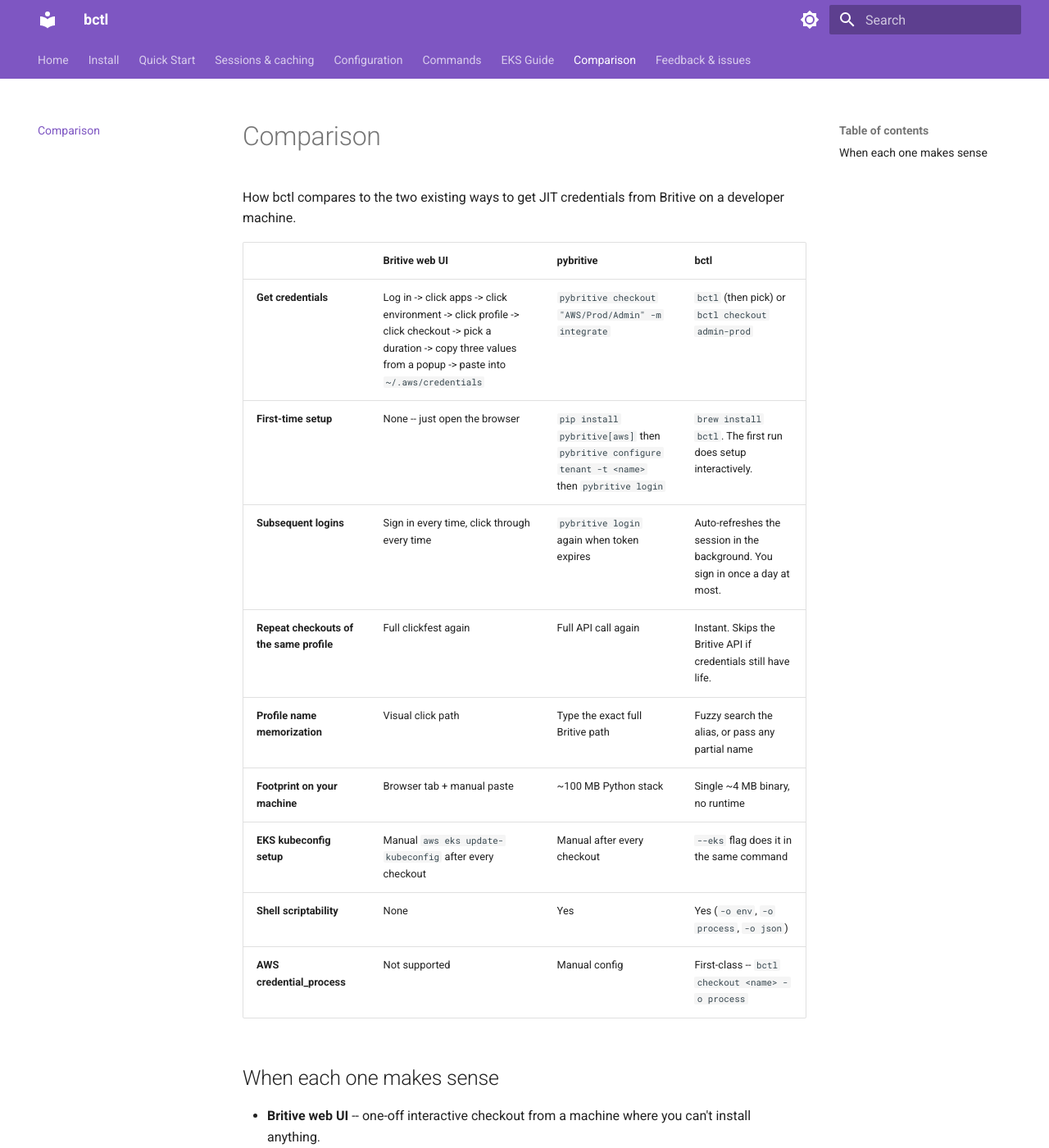
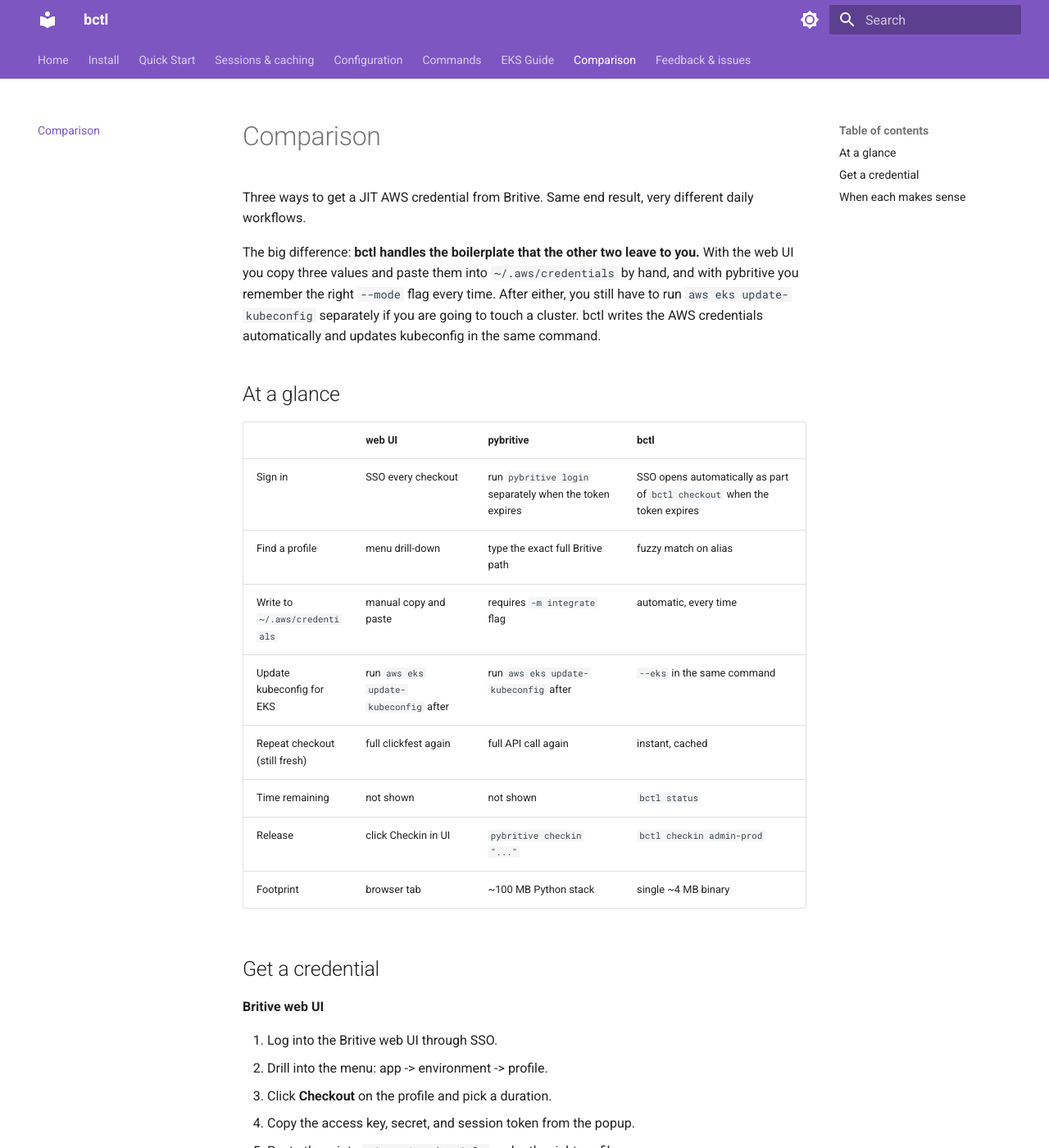
Before and after one commit to smichalabs/britivectl, an MkDocs documentation site: the page built from docs/docs/comparison.md, in a window 1280 px wide and 1400 px high. Shown: the whole window at 82% size. Built offline with MkDocs 1.6.1 and Material for MkDocs 9.7.7, drawn with Linux system fonts in a browser that asks for light colours; some of the changed text lies outside the part shown.

Commit message:
docs: replace misleading auto-refresh wording with truthful re-auth flow (#105)
Several pages described the Britive session JWT as auto-refreshing in
the background or silently. That is not what bctl does. Britive does
not issue refresh tokens, so a fresh JWT requires a fresh browser SSO.
What bctl actually does is detect the expiry and open the browser for
SSO automatically as part of the next command, instead of erroring and
asking the user to run bctl login separately.

Also rebuilds the comparison page so the table sits at the top, the
three workflow blocks read in parallel with end-to-end command
examples, and the abstractions bctl owns -- writing AWS credentials
and updating kubeconfig -- are called out explicitly.

````diff
--- a/docs/docs/comparison.md
+++ b/docs/docs/comparison.md
@@ -1,21 +1,101 @@
 # Comparison
 
-How bctl compares to the two existing ways to get JIT credentials from Britive on a developer machine.
+Three ways to get a JIT AWS credential from Britive. Same end result, very different daily workflows.
 
-|  | Britive web UI | pybritive | **bctl** |
+The big difference: **bctl handles the boilerplate that the other two leave to you.** With the web UI you copy three values and paste them into `~/.aws/credentials` by hand, and with pybritive you remember the right `--mode` flag every time. After either, you still have to run `aws eks update-kubeconfig` separately if you are going to touch a cluster. bctl writes the AWS credentials automatically and updates kubeconfig in the same command.
+
+## At a glance
+
+|  | web UI | pybritive | bctl |
 |---|---|---|---|
-| **Get credentials** | Log in -> click apps -> click environment -> click profile -> click checkout -> pick a duration -> copy three values from a popup -> paste into `~/.aws/credentials` | `pybritive checkout "AWS/Prod/Admin" -m integrate` | `bctl` (then pick) or `bctl checkout admin-prod` |
-| **First-time setup** | None -- just open the browser | `pip install pybritive[aws]` then `pybritive configure tenant -t <name>` then `pybritive login` | `brew install bctl`. The first run does setup interactively. |
-| **Subsequent logins** | Sign in every time, click through every time | `pybritive login` again when token expires | Auto-refreshes the session in the background. You sign in once a day at most. |
-| **Repeat checkouts of the same profile** | Full clickfest again | Full API call again | Instant. Skips the Britive API if credentials still have life. |
-| **Profile name memorization** | Visual click path | Type the exact full Britive path | Fuzzy search the alias, or pass any partial name |
-| **Footprint on your machine** | Browser tab + manual paste | ~100 MB Python stack | Single ~4 MB binary, no runtime |
-| **EKS kubeconfig setup** | Manual `aws eks update-kubeconfig` after every checkout | Manual after every checkout | `--eks` flag does it in the same command |
-| **Shell scriptability** | None | Yes | Yes (`-o env`, `-o process`, `-o json`) |
-| **AWS credential_process** | Not supported | Manual config | First-class -- `bctl checkout <name> -o process` |
+| Sign in | SSO every checkout | run `pybritive login` separately when the token expires | SSO opens automatically as part of `bctl checkout` when the token expires |
+| Find a profile | menu drill-down | type the exact full Britive path | fuzzy match on alias |
+| Write to `~/.aws/credentials` | manual copy and paste | requires `-m integrate` flag | automatic, every time |
+| Update kubeconfig for EKS | run `aws eks update-kubeconfig` after | run `aws eks update-kubeconfig` after | `--eks` in the same command |
+| Repeat checkout (still fresh) | full clickfest again | full API call again | instant, cached |
+| Time remaining | not shown | not shown | `bctl status` |
+| Release | click Checkin in UI | `pybritive checkin "..."` | `bctl checkin admin-prod` |
+| Footprint | browser tab | ~100 MB Python stack | single ~4 MB binary |
 
-## When each one makes sense
+## Get a credential
 
-- **Britive web UI** -- one-off interactive checkout from a machine where you can't install anything.
-- **pybritive** -- you already have a Python environment and want the official Britive-maintained tool.
-- **bctl** -- daily developer workflow on your own laptop. The fuzzy picker, auto-refresh, and skip-if-fresh cache exist specifically for the "I check out 5+ profiles a day" use case.
+**Britive web UI**
+
+1. Log into the Britive web UI through SSO.
+2. Drill into the menu: app -> environment -> profile.
+3. Click **Checkout** on the profile and pick a duration.
+4. Copy the access key, secret, and session token from the popup.
+5. Paste them into `~/.aws/credentials` under the right profile name:
+
+   ```ini
+   [admin-prod]
+   aws_access_key_id = ASIA...
+   aws_secret_access_key = ...
+   aws_session_token = ...
+   ```
+
+6. Use the AWS CLI:
+
+   ```bash
+   aws --profile admin-prod sts get-caller-identity
+   ```
+
+7. If you need EKS too, run `aws eks update-kubeconfig` separately.
+8. When the credentials expire (usually 1 hour), repeat all of the above.
+
+**pybritive**
+
+One-time setup:
+
+```bash
+pip install pybritive[aws]
+pybritive configure tenant -t <tenant>
+pybritive login
+```
+
+Each checkout (the `-m integrate` flag is what writes the AWS credentials, otherwise it just prints them):
+
+```bash
+pybritive checkout "AWS/Prod/Admin" -m integrate
+aws --profile AWS-Prod-Admin sts get-caller-identity
+aws eks update-kubeconfig --name <cluster> --profile AWS-Prod-Admin
+```
+
+You type the full Britive path every time. When the token expires you run `pybritive login` again as a separate step. Repeat checkouts re-hit the Britive API even if the credentials are still fresh.
+
+**bctl**
+
+One-time setup is just installing the binary:
+
+```bash
+brew install smichalabs/tap/bctl
+```
+
+First run walks you through tenant, browser SSO, and profile picker:
+
+```bash
+bctl checkout
+```
+
+Daily use, with credentials and kubeconfig handled in one command:
+
+```bash
+bctl checkout admin-prod --eks
+aws --profile admin-prod sts get-caller-identity
+kubectl get pods
+```
+
+Other commands you will use:
+
+```bash
+bctl status                    # show what is checked out and time remaining
+bctl checkin admin-prod        # release the credentials when done
+```
+
+When the Britive session JWT expires, the next `bctl checkout` opens your browser for SSO automatically and finishes the checkout in the same command -- you do not have to remember to run a separate login step. If your IdP session is still alive, the SSO step is one click; if not, it is the full SSO. Either way, no second command. Cloud credentials themselves are cached locally, so re-checking out a profile that still has time left is instant and skips the Britive API entirely.
+
+## When each makes sense
+
+- **Web UI** for the rare one-off checkout from a machine where you cannot install anything.
+- **pybritive** if you already have a Python environment set up and prefer the Britive-maintained tool.
+- **bctl** for daily developer work, especially if you check out many profiles or hop between EKS clusters.
````
Also changed, not shown: README.md (+2 -2 lines), docs/docs/configuration.md (+1 -1 lines), docs/docs/index.md (+1 -1 lines), docs/docs/quickstart.md (+1 -1 lines), docs/docs/sessions.md (+6 -4 lines).
